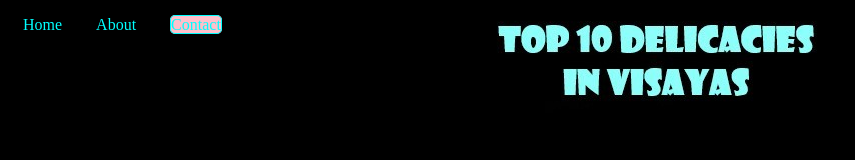
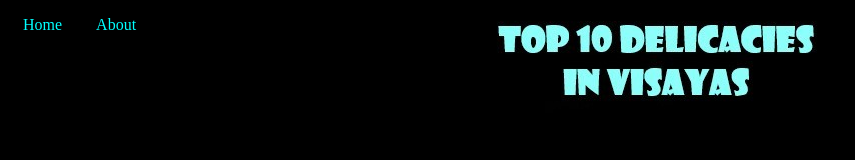
Before and after one commit to Eubanas/Top-10-DelicaciesInVisayas, a plain HTML site: page frame_title.html in a window 1280 px wide. Shown: the whole page, without its empty margins (0-855 px from the left). Drawn offline with Linux system fonts and the light colour scheme.

Commit message:
Update frame_title.html

```diff
--- a/frame_title.html
+++ b/frame_title.html
@@ -70,7 +70,6 @@
         <ul>
             <li><a href="frame.html" onclick="navigateTo('frame.html'); return false;">Home</a></li>
             <li><a href="#about" onclick="navigateTo('frame_about.html'); return false;">About</a></li>
-            <li><a href="#contact" onclick="navigateTo('frame_contact.html'); return false;" class="con">Contact</a></li>
         </ul>
     </nav>
 
```
